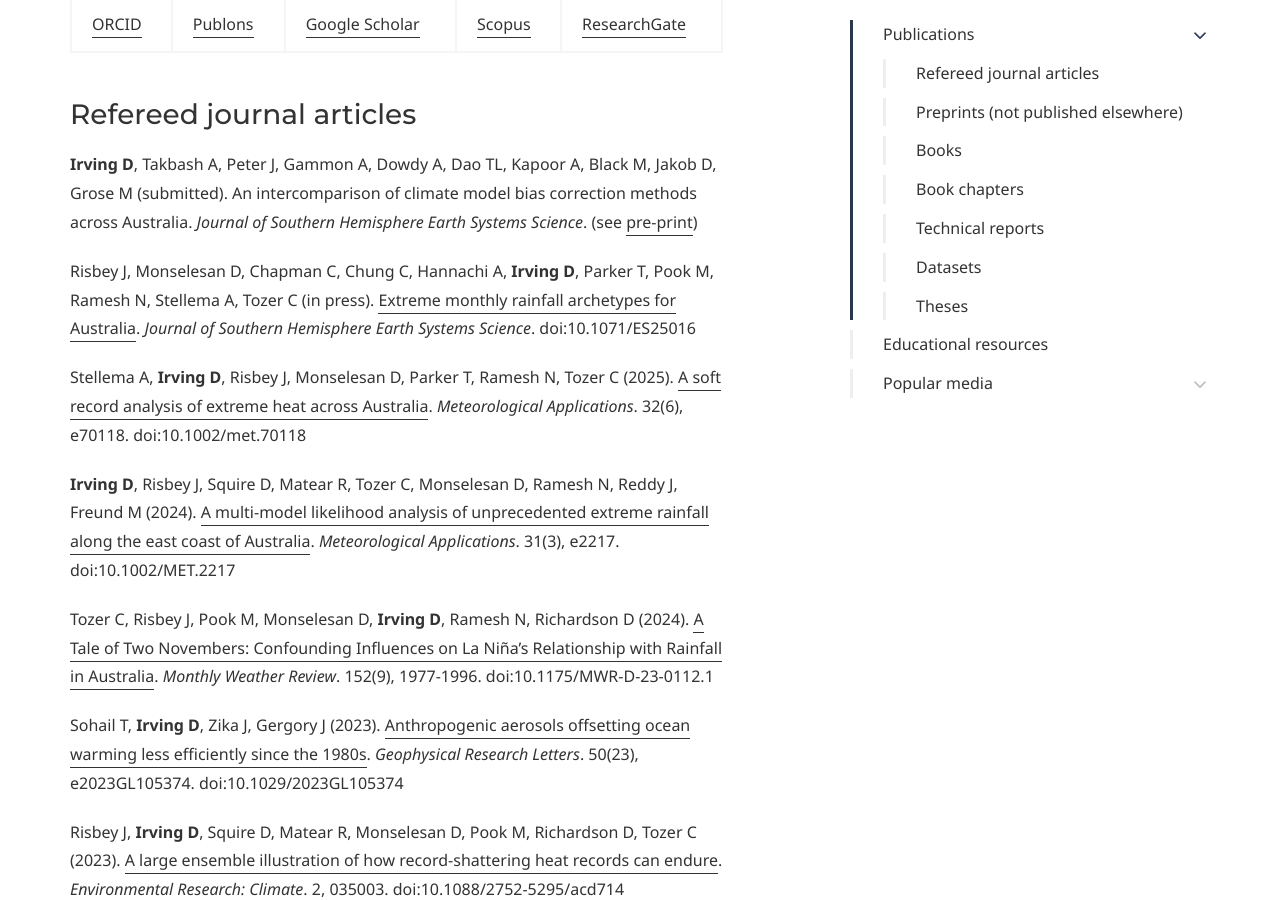
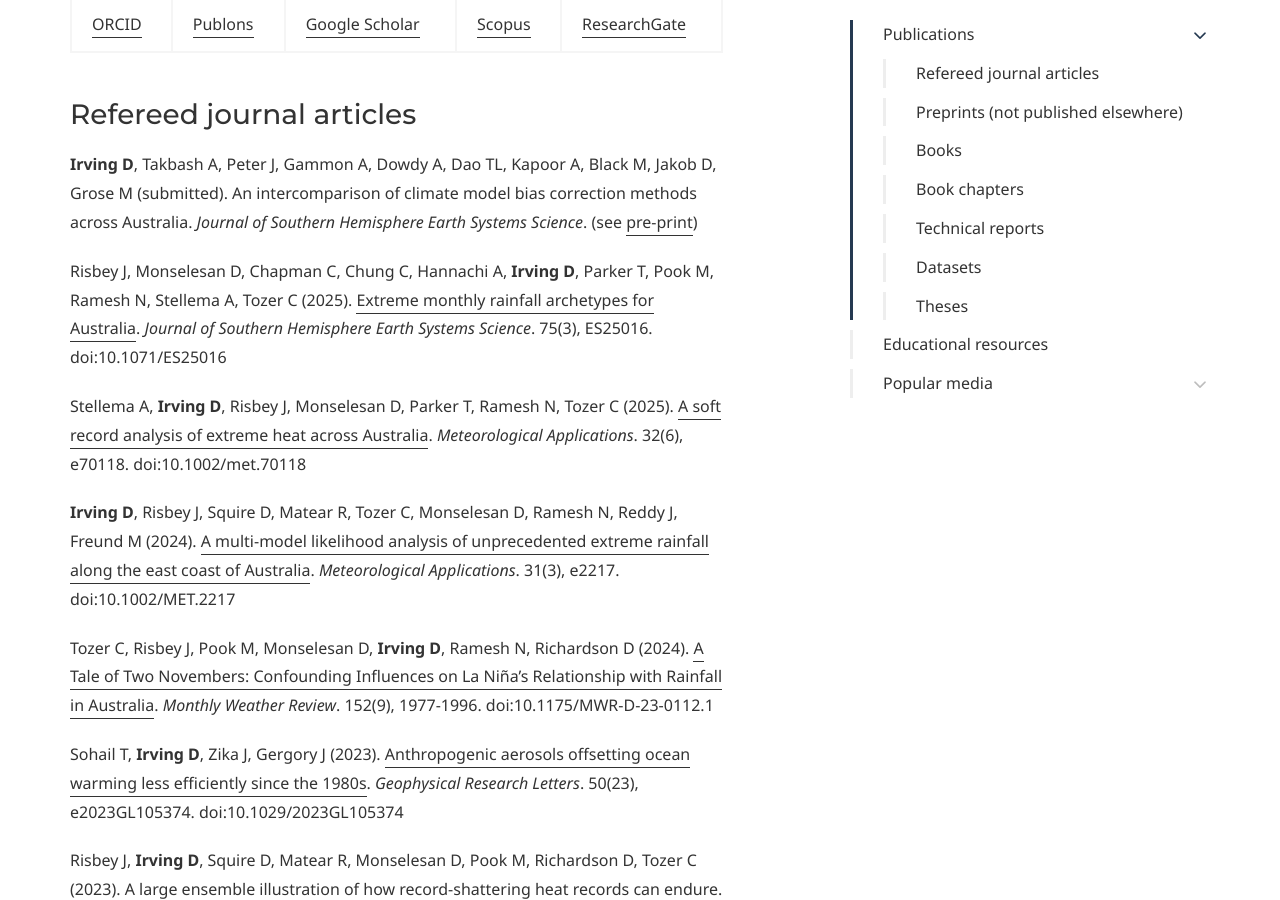
Before and after one commit to DamienIrving/damienirving.github.io, a Jekyll site: the page built from publications.md, in a window 1280 px wide and 900 px high, scrolled down 771 px. Built offline with Jekyll 4.4.1, drawn with Linux system fonts in a browser that asks for light colours; some web fonts are replaced.

Commit message:
Update publications.md

```diff
--- a/publications.md
+++ b/publications.md
@@ -27,7 +27,7 @@ page_nav:
 
 **Irving D**, Takbash A, Peter J, Gammon A, Dowdy A, Dao TL, Kapoor A, Black M, Jakob D, Grose M (submitted). An intercomparison of climate model bias correction methods across Australia. *Journal of Southern Hemisphere Earth Systems Science*. (see [pre-print](https://github.com/AusClimateService/npcp/blob/master/reports/phase1/phase1_report.md))
 
-Risbey J, Monselesan D, Chapman C, Chung C, Hannachi A, **Irving D**, Parker T, Pook M, Ramesh N, Stellema A, Tozer C (in press). [Extreme monthly rainfall archetypes for Australia](https://doi.org/10.1071/ES25016). *Journal of Southern Hemisphere Earth Systems Science*. doi:10.1071/ES25016
+Risbey J, Monselesan D, Chapman C, Chung C, Hannachi A, **Irving D**, Parker T, Pook M, Ramesh N, Stellema A, Tozer C (2025). [Extreme monthly rainfall archetypes for Australia](https://doi.org/10.1071/ES25016). *Journal of Southern Hemisphere Earth Systems Science*. 75(3), ES25016. doi:10.1071/ES25016
 
 Stellema A, **Irving D**, Risbey J, Monselesan D, Parker T, Ramesh N, Tozer C (2025). [A soft record analysis of extreme heat across Australia](https://doi.org/10.1002/met.70118). *Meteorological Applications*. 32(6), e70118. doi:10.1002/met.70118
 
```
